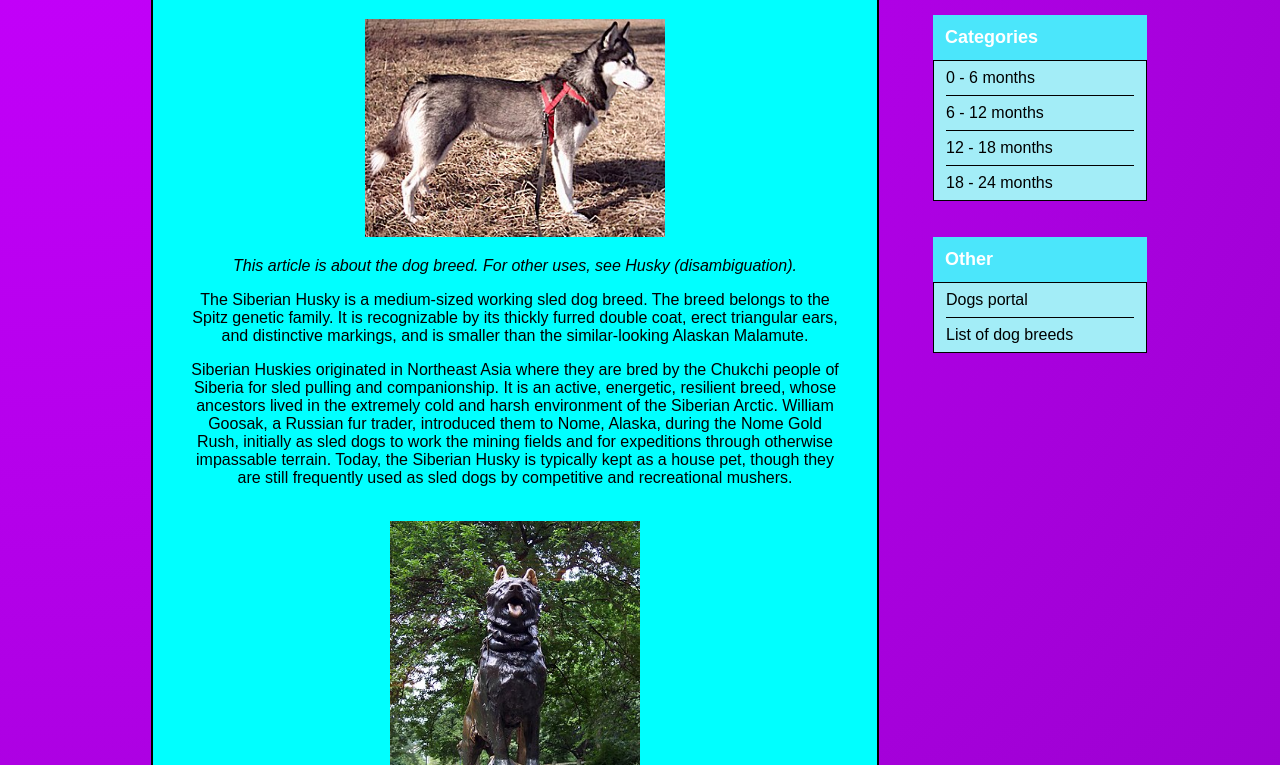
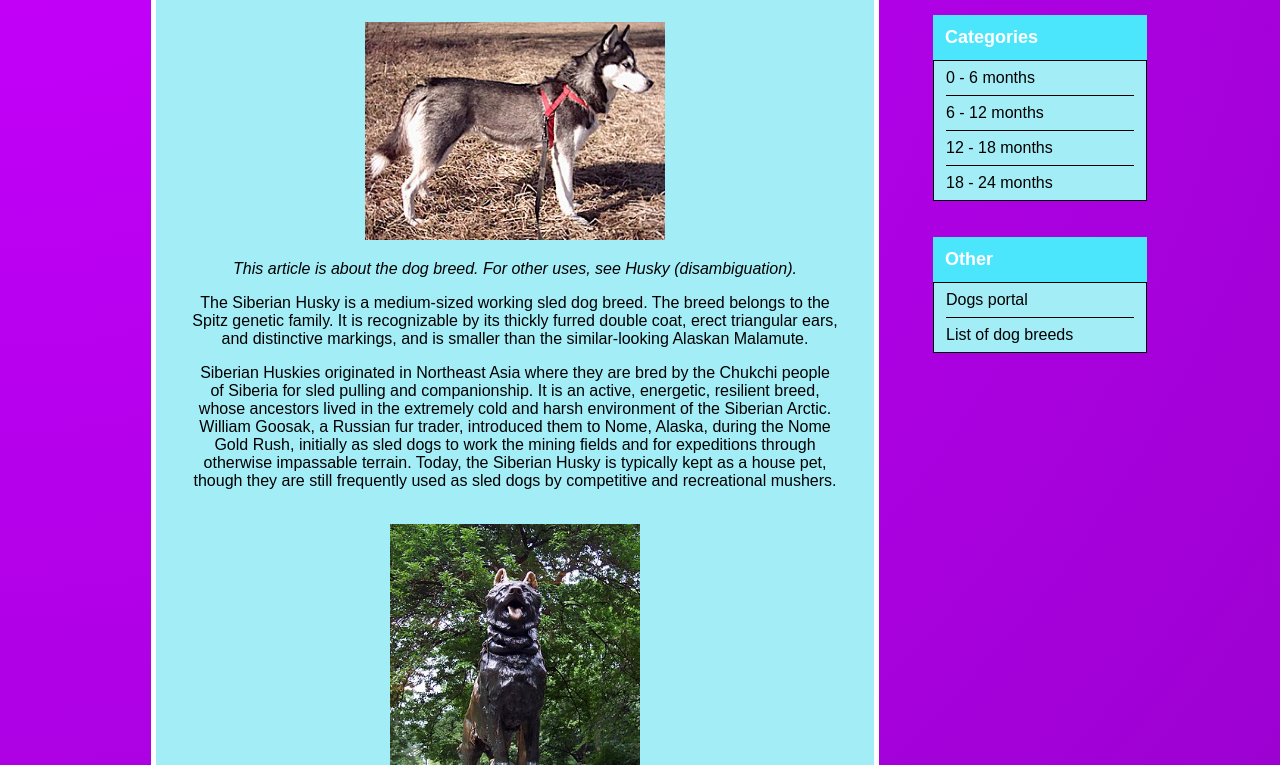
Before and after one commit to ashlynramseydesigns/ashlynramseydesigns, a plain HTML site: page exercises/blog-with-sidebar/index.html in a window 1280 px wide. Shown: the part 225-990 px from the top of the page. Drawn offline with Linux system fonts and the light colour scheme.

Commit message:
Blog With Sidebar FINAL

```diff
--- a/exercises/blog-with-sidebar/css/style.css
+++ b/exercises/blog-with-sidebar/css/style.css
@@ -54,8 +54,8 @@ body {
 #main-content {
     grid-area: content;
     margin: 48px 36px;
-    border: 2px solid black;
+    border: 5px solid white;
     padding: 36px;
     text-align: center;
-    background-color: aqua;
+    background-color: rgb(163, 237, 247);
 }
```
